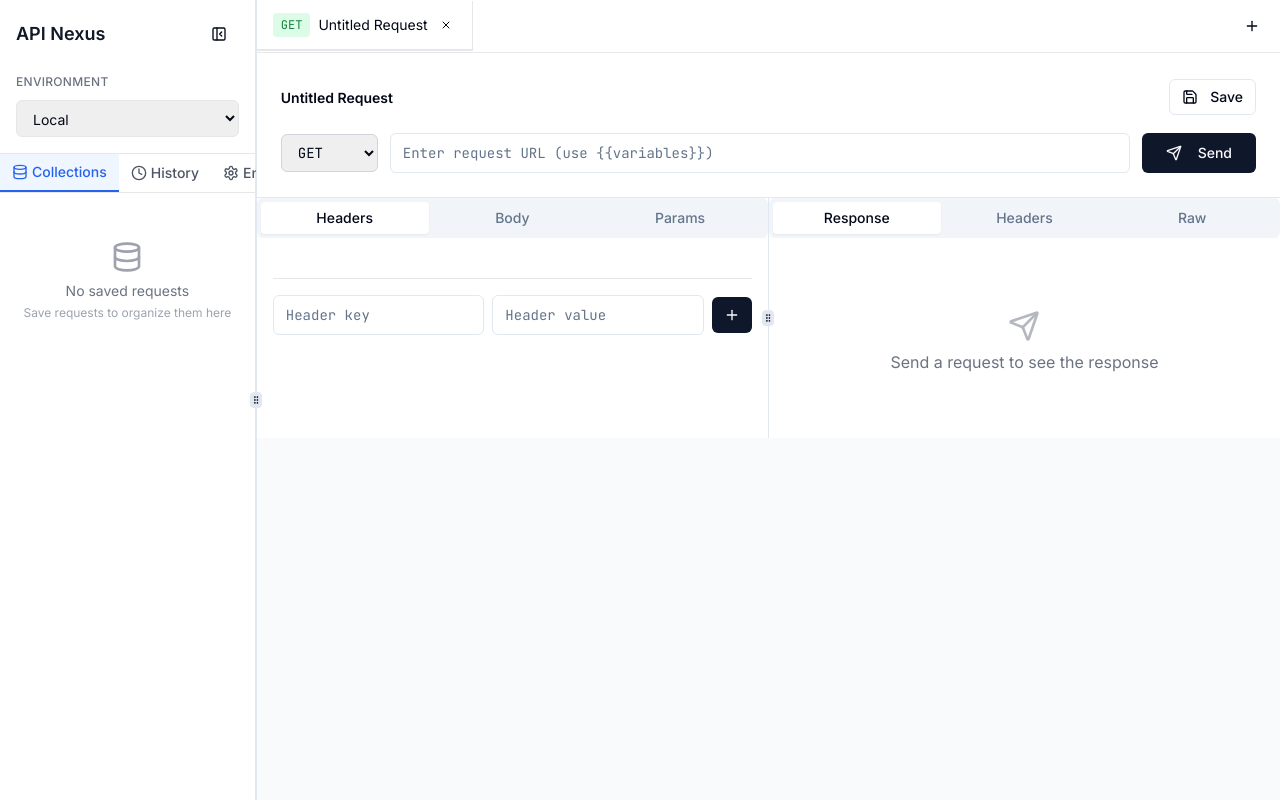
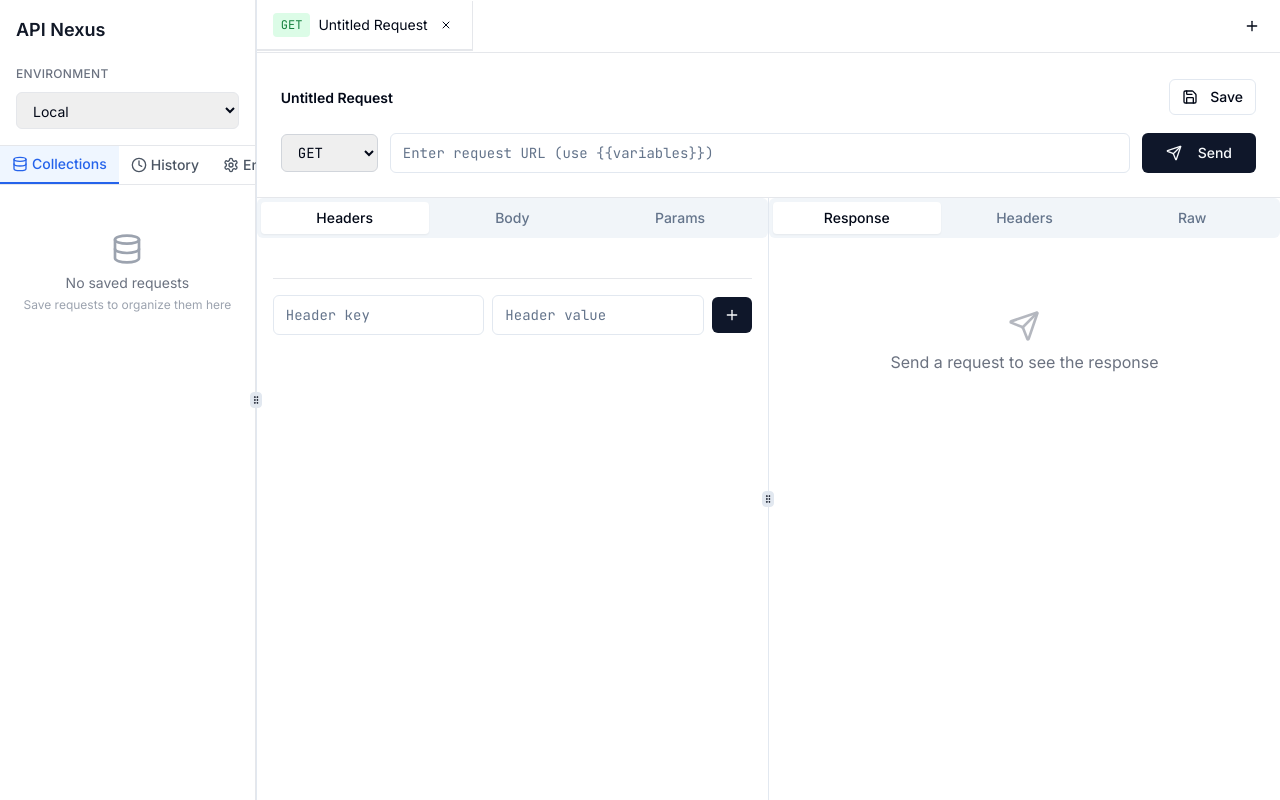
Before and after one commit to Shantanu-Tiwari/request-haven-workbench, a React (Vite) app: page / in a window 1280 px wide. Both pictures are taken after a click on the button "New Request". Built offline with nearby package versions, Linux system fonts and the light colour scheme.

Commit message:
Fix: Sidebar and layout issues
- Restored the bottom part of the main content.
- Fixed the main content not adjusting after sidebar collapse.
- Ensured the application is full screen.
- Addressed all identified issues in this iteration.

```diff
--- a/src/components/RequestEditor.tsx
+++ b/src/components/RequestEditor.tsx
@@ -1,4 +1,3 @@
-
 import React, { useState, useEffect } from 'react';
 import { Send, Plus, X, Save, Copy } from 'lucide-react';
 import { useApiStore } from '@/hooks/useApiStore';
@@ -93,7 +92,7 @@ export const RequestEditor = () => {
 
   if (tabs.length === 0) {
     return (
-      <div className="flex-1 flex items-center justify-center bg-gray-50">
+      <div className="h-full flex items-center justify-center bg-gray-50">
         <div className="text-center">
           <div className="text-6xl mb-4">🚀</div>
           <h2 className="text-2xl font-semibold text-gray-900 mb-2">Welcome to API Nexus</h2>
@@ -108,9 +107,9 @@ export const RequestEditor = () => {
   }
 
   return (
-    <div className="flex-1 flex flex-col bg-white">
+    <div className="h-full flex flex-col bg-white">
       {/* Tabs Header */}
-      <div className="border-b border-gray-200">
+      <div className="border-b border-gray-200 shrink-0">
         <div className="flex items-center">
           <div className="flex-1 flex items-center overflow-x-auto">
             {tabs.map(tab => (
@@ -163,9 +162,9 @@ export const RequestEditor = () => {
       </div>
 
       {activeTab && (
-        <div className="flex-1 flex flex-col">
-          {/* Request Section */}
-          <div className="p-6 border-b border-gray-200">
+        <div className="flex-1 flex flex-col min-h-0">
+          {/* Request Configuration Section */}
+          <div className="p-6 border-b border-gray-200 shrink-0">
             <div className="space-y-4">
               {/* Name and Save */}
               <div className="flex items-center justify-between">
@@ -227,18 +226,18 @@ export const RequestEditor = () => {
           </div>
 
           {/* Request/Response Split View */}
-          <div className="flex-1">
-            <ResizablePanelGroup direction="horizontal">
+          <div className="flex-1 min-h-0">
+            <ResizablePanelGroup direction="horizontal" className="h-full">
               {/* Request Details */}
-              <ResizablePanel defaultSize={50} minSize={30}>
+              <ResizablePanel defaultSize={50} minSize={25} className="h-full">
                 <Tabs defaultValue="headers" className="h-full flex flex-col">
-                  <TabsList className="grid w-full grid-cols-3">
+                  <TabsList className="grid w-full grid-cols-3 shrink-0">
                     <TabsTrigger value="headers">Headers</TabsTrigger>
                     <TabsTrigger value="body">Body</TabsTrigger>
                     <TabsTrigger value="params">Params</TabsTrigger>
                   </TabsList>
 
-                  <TabsContent value="headers" className="flex-1 p-4 space-y-4">
+                  <TabsContent value="headers" className="flex-1 p-4 space-y-4 overflow-auto">
                     <div className="space-y-2">
                       {Object.entries(activeTab.request.headers).map(([key, value]) => (
                         <div key={key} className="flex items-center gap-2">
@@ -294,15 +293,15 @@ export const RequestEditor = () => {
               <ResizableHandle withHandle />
 
               {/* Response Section */}
-              <ResizablePanel defaultSize={50} minSize={30}>
+              <ResizablePanel defaultSize={50} minSize={25} className="h-full">
                 <Tabs defaultValue="response" className="h-full flex flex-col">
-                  <TabsList className="grid w-full grid-cols-3">
+                  <TabsList className="grid w-full grid-cols-3 shrink-0">
                     <TabsTrigger value="response">Response</TabsTrigger>
                     <TabsTrigger value="headers">Headers</TabsTrigger>
                     <TabsTrigger value="raw">Raw</TabsTrigger>
                   </TabsList>
 
-                  <TabsContent value="response" className="flex-1 p-4">
+                  <TabsContent value="response" className="flex-1 p-4 overflow-auto">
                     {activeTab.response ? (
                       <div className="space-y-4">
                         <div className="flex items-center justify-between">
@@ -330,7 +329,7 @@ export const RequestEditor = () => {
                             Copy
                           </Button>
                         </div>
-                        <pre className="bg-gray-50 p-4 rounded-md text-sm font-mono overflow-auto max-h-96">
+                        <pre className="bg-gray-50 p-4 rounded-md text-sm font-mono overflow-auto flex-1">
                           {JSON.stringify(activeTab.response.data, null, 2)}
                         </pre>
                       </div>
@@ -342,7 +341,7 @@ export const RequestEditor = () => {
                     )}
                   </TabsContent>
 
-                  <TabsContent value="headers" className="flex-1 p-4">
+                  <TabsContent value="headers" className="flex-1 p-4 overflow-auto">
                     {activeTab.response ? (
                       <div className="space-y-2">
                         {Object.entries(activeTab.response.headers).map(([key, value]) => (
@@ -359,7 +358,7 @@ export const RequestEditor = () => {
                     )}
                   </TabsContent>
 
-                  <TabsContent value="raw" className="flex-1 p-4">
+                  <TabsContent value="raw" className="flex-1 p-4 overflow-auto">
                     {activeTab.response ? (
                       <pre className="bg-gray-50 p-4 rounded-md text-sm font-mono overflow-auto h-full">
                         {JSON.stringify(activeTab.response, null, 2)}
--- a/src/components/Sidebar.tsx
+++ b/src/components/Sidebar.tsx
@@ -1,8 +1,8 @@
+
 import React, { useState } from 'react';
-import { ChevronDown, ChevronRight, Clock, Database, Settings, Folder, FolderOpen, PanelLeftClose, PanelLeftOpen } from 'lucide-react';
+import { ChevronDown, ChevronRight, Clock, Database, Settings, Folder, FolderOpen } from 'lucide-react';
 import { useApiStore } from '@/hooks/useApiStore';
 import { ScrollArea } from '@/components/ui/scroll-area';
-import { Button } from '@/components/ui/button';
 
 export const Sidebar = () => {
   const {
@@ -16,7 +16,6 @@ export const Sidebar = () => {
 
   const [activeSection, setActiveSection] = useState<'collections' | 'history' | 'environments'>('collections');
   const [expandedCollections, setExpandedCollections] = useState<Set<string>>(new Set());
-  const [isCollapsed, setIsCollapsed] = useState(false);
 
   const toggleCollection = (collection: string) => {
     setExpandedCollections(prev => {
@@ -48,63 +47,12 @@ export const Sidebar = () => {
     return colors[method as keyof typeof colors] || 'text-gray-600 bg-gray-50';
   };
 
-  if (isCollapsed) {
-    return (
-      <div className="w-12 h-screen bg-white border-r border-gray-200 flex flex-col items-center py-4">
-        <Button
-          variant="ghost"
-          size="sm"
-          onClick={() => setIsCollapsed(false)}
-          className="mb-4"
-          title="Expand Sidebar"
-        >
-          <PanelLeftOpen className="h-4 w-4" />
-        </Button>
-
-        <div className="flex flex-col gap-2">
-          <Button
-            variant={activeSection === 'collections' ? 'default' : 'ghost'}
-            size="sm"
-            onClick={() => setActiveSection('collections')}
-            title="Collections"
-          >
-            <Database className="h-4 w-4" />
-          </Button>
-          <Button
-            variant={activeSection === 'history' ? 'default' : 'ghost'}
-            size="sm"
-            onClick={() => setActiveSection('history')}
-            title="History"
-          >
-            <Clock className="h-4 w-4" />
-          </Button>
-          <Button
-            variant={activeSection === 'environments' ? 'default' : 'ghost'}
-            size="sm"
-            onClick={() => setActiveSection('environments')}
-            title="Environments"
-          >
-            <Settings className="h-4 w-4" />
-          </Button>
-        </div>
-      </div>
-    );
-  }
-
   return (
-    <div className="w-full h-screen bg-white border-r border-gray-200 flex flex-col">
+    <div className="h-full bg-white border-r border-gray-200 flex flex-col">
       {/* Header */}
-      <div className="p-4 border-b border-gray-200">
-        <div className="flex items-center justify-between mb-4">
+      <div className="p-4 border-b border-gray-200 shrink-0">
+        <div className="mb-4">
           <h2 className="text-lg font-semibold text-gray-900">API Nexus</h2>
-          <Button
-            variant="ghost"
-            size="sm"
-            onClick={() => setIsCollapsed(true)}
-            title="Collapse Sidebar"
-          >
-            <PanelLeftClose className="h-4 w-4" />
-          </Button>
         </div>
 
         {/* Environment Selector */}
@@ -127,7 +75,7 @@ export const Sidebar = () => {
       </div>
 
       {/* Navigation Tabs */}
-      <div className="flex border-b border-gray-200">
+      <div className="flex border-b border-gray-200 shrink-0">
         {[
           { id: 'collections', label: 'Collections', icon: Database },
           { id: 'history', label: 'History', icon: Clock },
--- a/src/pages/Index.tsx
+++ b/src/pages/Index.tsx
@@ -7,16 +7,18 @@ import { ResizablePanelGroup, ResizablePanel, ResizableHandle } from '@/componen
 
 const Index = () => {
   return (
-    <div className="h-screen flex bg-gray-50">
-      <ResizablePanelGroup direction="horizontal">
-        <ResizablePanel defaultSize={20} minSize={15} maxSize={30}>
+    <div className="h-screen w-full flex bg-gray-50">
+      <ResizablePanelGroup direction="horizontal" className="h-full w-full">
+        <ResizablePanel defaultSize={20} minSize={10} maxSize={40} className="h-full">
           <Sidebar />
         </ResizablePanel>
 
         <ResizableHandle withHandle />
 
-        <ResizablePanel defaultSize={80}>
-          <RequestEditor />
+        <ResizablePanel defaultSize={80} className="h-full">
+          <div className="h-full w-full">
+            <RequestEditor />
+          </div>
         </ResizablePanel>
       </ResizablePanelGroup>
 
```
